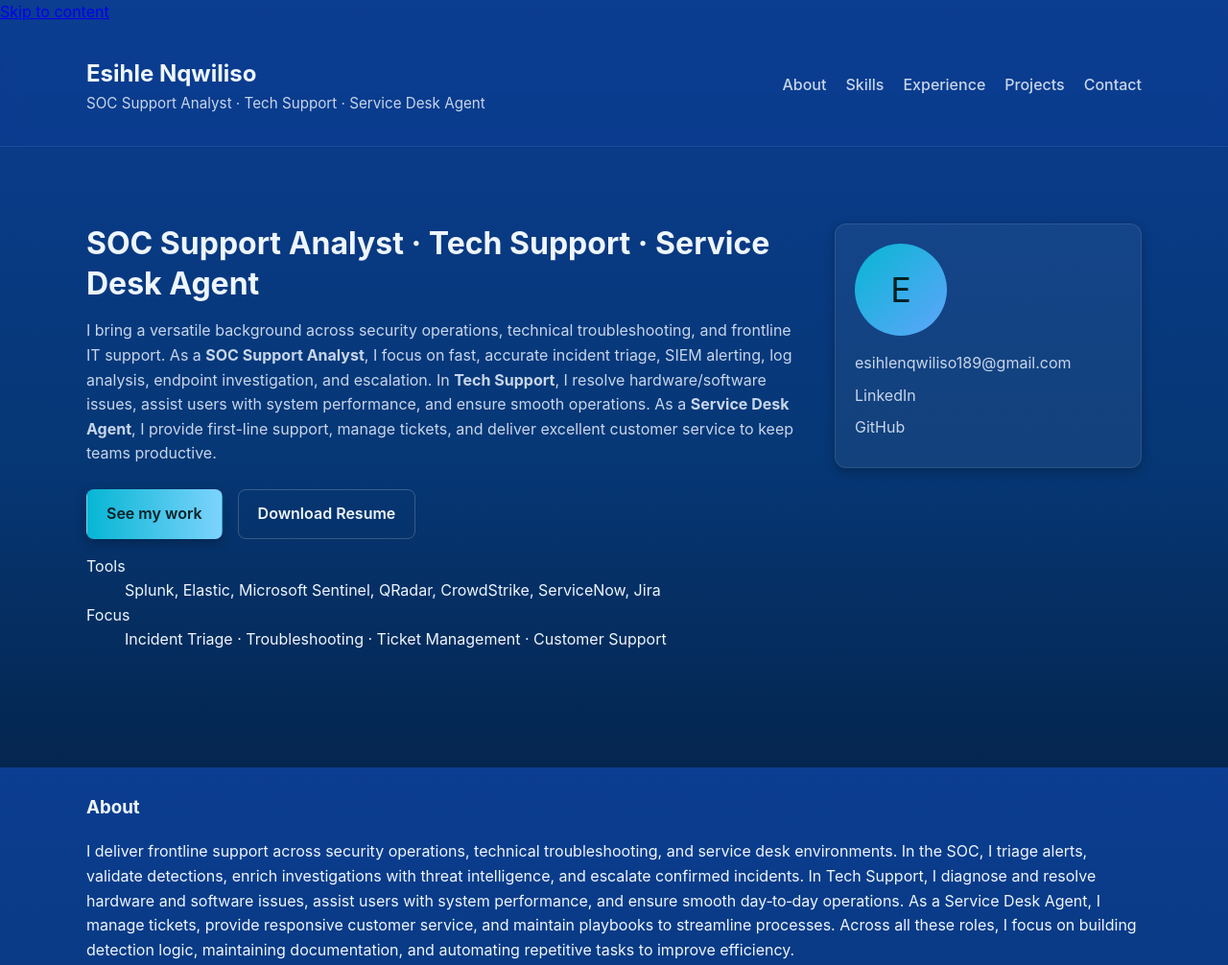
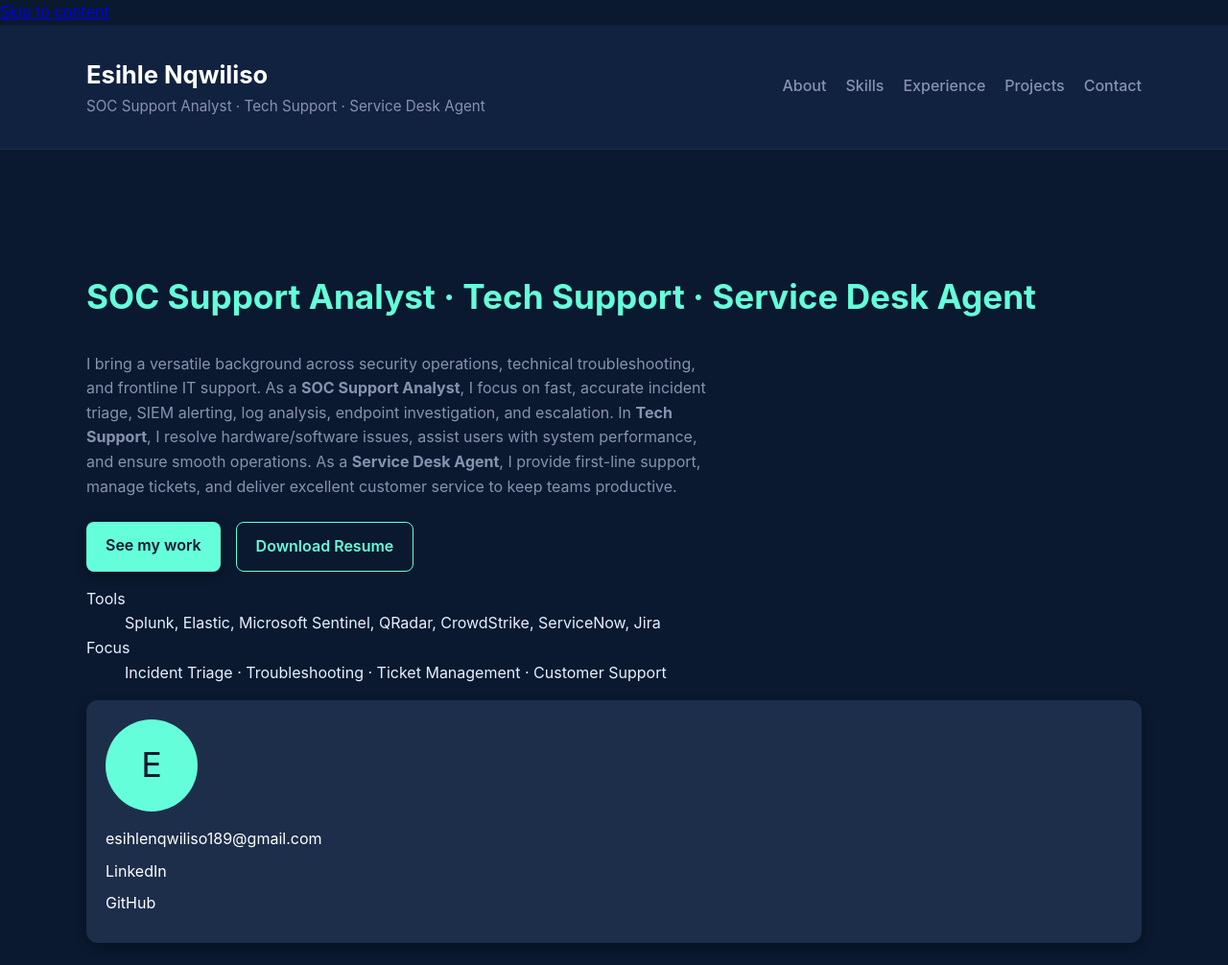
Before and after one commit to Esihle14/My-Portfolio, a plain HTML site: page index.html in a window 1280 px wide. Shown: the top 1006 px of the page at 96% size. Drawn offline with Linux system fonts and the light colour scheme.

Commit message:
Refactor CSS variables and styles for consistency
Updated color variables and styles for improved design consistency. Adjusted button styles and layout for better responsiveness.

```diff
--- a/style.css
+++ b/style.css
@@ -1,46 +1,38 @@
 :root {
   /* Color palette */
-  --bg:#0b3d91;          /* deep blue */
-  --bg-dark:#021428;     /* navy */
-  --bg-mid:#063775;      /* mid blue */
-  --card:#0f2a4f;        /* card background */
-  --muted:#c7d6ea;       /* muted text */
-  --accent:#06b6d4;      /* cyan accent */
-  --accent-light:#7dd3fc;
-  --text:#eef6ff;        /* primary text */
-
-  /* Layout */
-  --radius:12px;
-  --container-width:1100px;
-  --shadow:0 4px 12px rgba(0,0,0,0.25);
+  --bg: #0a192f;            /* deep navy background */
+  --bg-secondary: #112240;  /* secondary section background */
+  --card: #1c2e4a;          /* card background */
+  --text: #e6f1ff;          /* main text color (off-white) */
+  --muted: #8892b0;         /* muted text */
+  --accent: #64ffda;        /* cyan accent */
+  --white: #ffffff;         /* pure white for highlights */
+  --radius: 12px;
+  --shadow: 0 4px 12px rgba(0,0,0,0.3);
 }
 
-/* Background + font */
+/* Global */
 html, body {
   margin: 0;
   min-height: 100%;
-  background: linear-gradient(180deg, var(--bg) 0%, var(--bg-mid) 60%, var(--bg-dark) 140%);
-  background-attachment: fixed;
+  background: var(--bg);
   color: var(--text);
-  font-family: Inter, system-ui, -apple-system, "Segoe UI", Roboto, "Helvetica Neue", Arial;
-  -webkit-font-smoothing: antialiased;
-  -moz-osx-font-smoothing: grayscale;
+  font-family: Inter, system-ui, -apple-system, "Segoe UI", Roboto, Arial;
   line-height: 1.6;
   font-size: 16px;
 }
 
 /* Layout */
 .container {
-  max-width: var(--container-width);
+  max-width: 1100px;
   margin: 0 auto;
   padding: 2rem;
 }
 
 /* Header */
 .site-header {
-  border-bottom: 1px solid rgba(255,255,255,0.08);
-  backdrop-filter: blur(8px);
-  background: rgba(11,61,145,0.6);
+  background: var(--bg-secondary);
+  border-bottom: 1px solid rgba(255,255,255,0.05);
   position: sticky;
   top: 0;
   z-index: 100;
@@ -52,16 +44,15 @@ html, body {
 }
 .brand h1 {
   margin: 0;
-  font-size: 1.5rem;
+  font-size: 1.6rem;
   font-weight: 700;
+  color: var(--white);
 }
 .brand .role {
   margin: 0;
   color: var(--muted);
   font-size: 0.95rem;
 }
-
-/* Nav */
 .site-nav ul {
   list-style: none;
   display: flex;
@@ -81,77 +72,71 @@ html, body {
 
 /* Hero */
 .hero {
-  padding: 3rem 0;
-}
-.hero-grid {
-  display: grid;
-  grid-template-columns: 1fr 320px;
-  gap: 2rem;
-  align-items: start;
+  padding: 4rem 0;
 }
 .hero-text h2 {
-  margin: 0 0 1rem 0;
-  font-size: 2rem;
-  line-height: 1.3;
+  font-size: 2.2rem;
+  color: var(--accent);
 }
 .hero-text p {
   color: var(--muted);
-  margin: 0 0 1.25rem 0;
+  max-width: 650px;
 }
-
-/* Buttons */
 .cta-row {
   display: flex;
   gap: 1rem;
   margin-top: 1.5rem;
 }
+
+/* Buttons */
 .btn {
   display: inline-block;
   padding: 0.75rem 1.25rem;
   border-radius: 8px;
   text-decoration: none;
-  text-align: center;
-  cursor: pointer;
-  border: 1px solid transparent;
   font-weight: 600;
   transition: all 0.3s ease;
 }
 .btn.primary {
-  background: linear-gradient(90deg, var(--accent), var(--accent-light));
-  color: #042027;
+  background: var(--accent);
+  color: var(--bg);
   box-shadow: var(--shadow);
 }
 .btn.primary:hover {
   transform: translateY(-2px);
 }
 .btn.outline {
+  border: 1px solid var(--accent);
+  color: var(--accent);
   background: transparent;
-  color: var(--text);
-  border-color: rgba(255,255,255,0.2);
 }
 .btn.outline:hover {
-  border-color: var(--accent);
-  color: var(--accent);
+  background: var(--accent);
+  color: var(--bg);
+}
+
+/* Cards */
+.card, .project, .hero-card {
+  background: var(--card);
+  border-radius: var(--radius);
+  padding: 1.25rem;
+  box-shadow: var(--shadow);
+}
+.muted {
+  color: var(--muted);
 }
 
 /* Hero card */
-.hero-card {
-  background: rgba(255,255,255,0.05);
-  padding: 1.25rem;
-  border-radius: var(--radius);
-  border: 1px solid rgba(255,255,255,0.1);
-  box-shadow: var(--shadow);
-}
 .avatar {
   width: 96px;
   height: 96px;
   border-radius: 50%;
-  background: linear-gradient(135deg,var(--accent),#60a5fa);
+  background: var(--accent);
   display: flex;
   align-items: center;
   justify-content: center;
   font-size: 2.25rem;
-  color: #002022;
+  color: var(--bg);
   margin-bottom: 1rem;
 }
 .contact-links {
@@ -163,6 +148,72 @@ html, body {
   margin: 0.5rem 0;
 }
 .contact-links a {
+  color: var(--white);
+  text-decoration: none;
+  transition: color 0.3s ease;
+}
+.contact-links a:hover {
+  color: var(--accent);
+}
+
+/* Sections */
+.section {
+  padding: 2rem 0;
+}
+h3 {
+  margin: 0 0 1rem 0;
+  font-size: 1.4rem;
+  border-bottom: 2px solid var(--accent);
+  display: inline-block;
+  padding-bottom: 0.25rem;
+  color: var(--white);
+}
+
+/* Skill grid */
+.skill-grid {
+  display: grid;
+  grid-template-columns: repeat(auto-fit, minmax(220px, 1fr));
+  gap: 1.25rem;
+  list-style: none;
+  padding: 0;
+}
+.skill-grid li {
+  background: var(--card);
+  padding: 1rem;
+  border-radius: 10px;
+  border: 1px solid rgba(255,255,255,0.1);
+  box-shadow: var(--shadow);
+  color: var(--white);
+}
+
+/* Projects */
+.project-grid {
+  display: grid;
+  grid-template-columns: repeat(auto-fit, minmax(220px, 1fr));
+  gap: 1.25rem;
+}
+.project h4 {
+  color: var(--accent);
+}
+
+/* Footer */
+.site-footer {
+  background: var(--bg-secondary);
   color: var(--muted);
+  text-align: center;
+  padding: 2rem 0;
+}
+.site-footer a {
+  color: var(--accent);
   text-decoration: none;
-  transition
+}
+.site-footer a:hover {
+  color: var(--white);
+}
+
+/* Responsive */
+@media (max-width:880px) {
+  .hero-grid { grid-template-columns: 1fr; }
+  .site-nav ul { display: none; }
+  .brand { display: flex; gap: 1rem; align-items: center; }
+}
```
